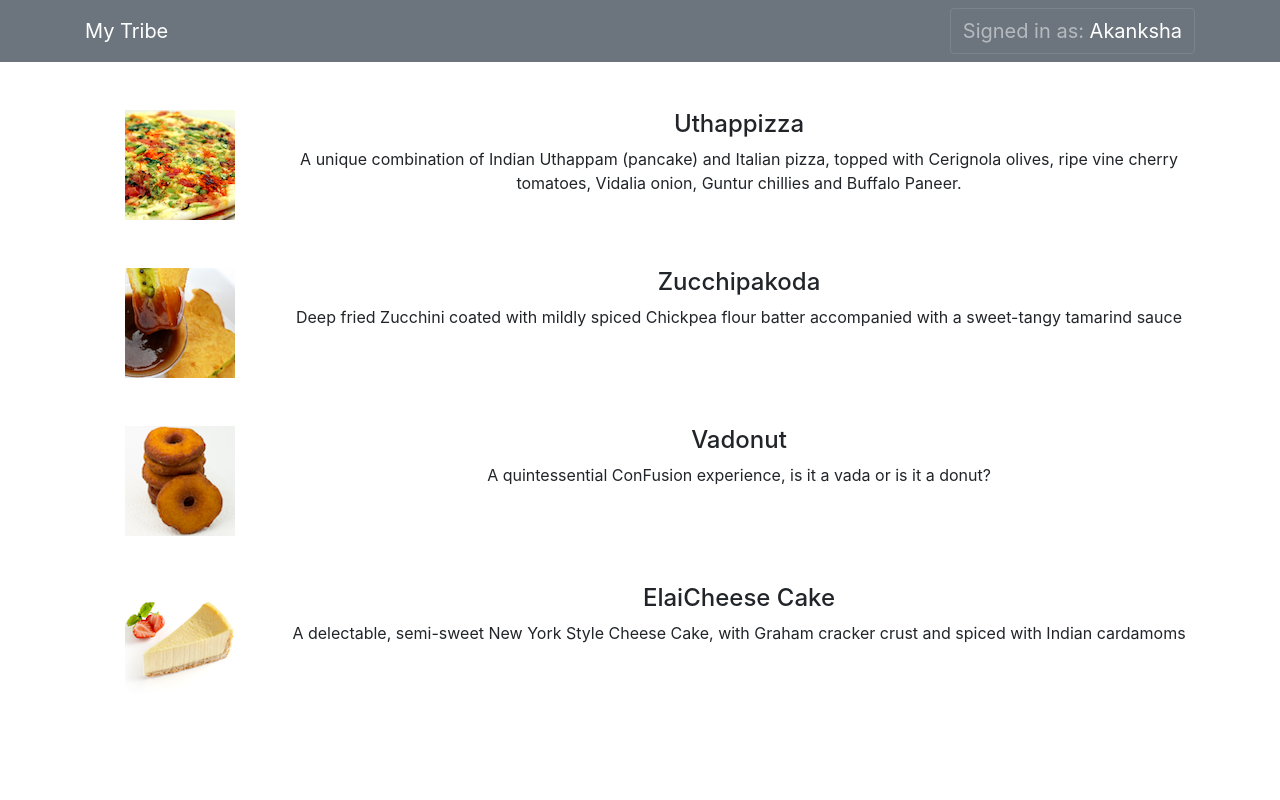
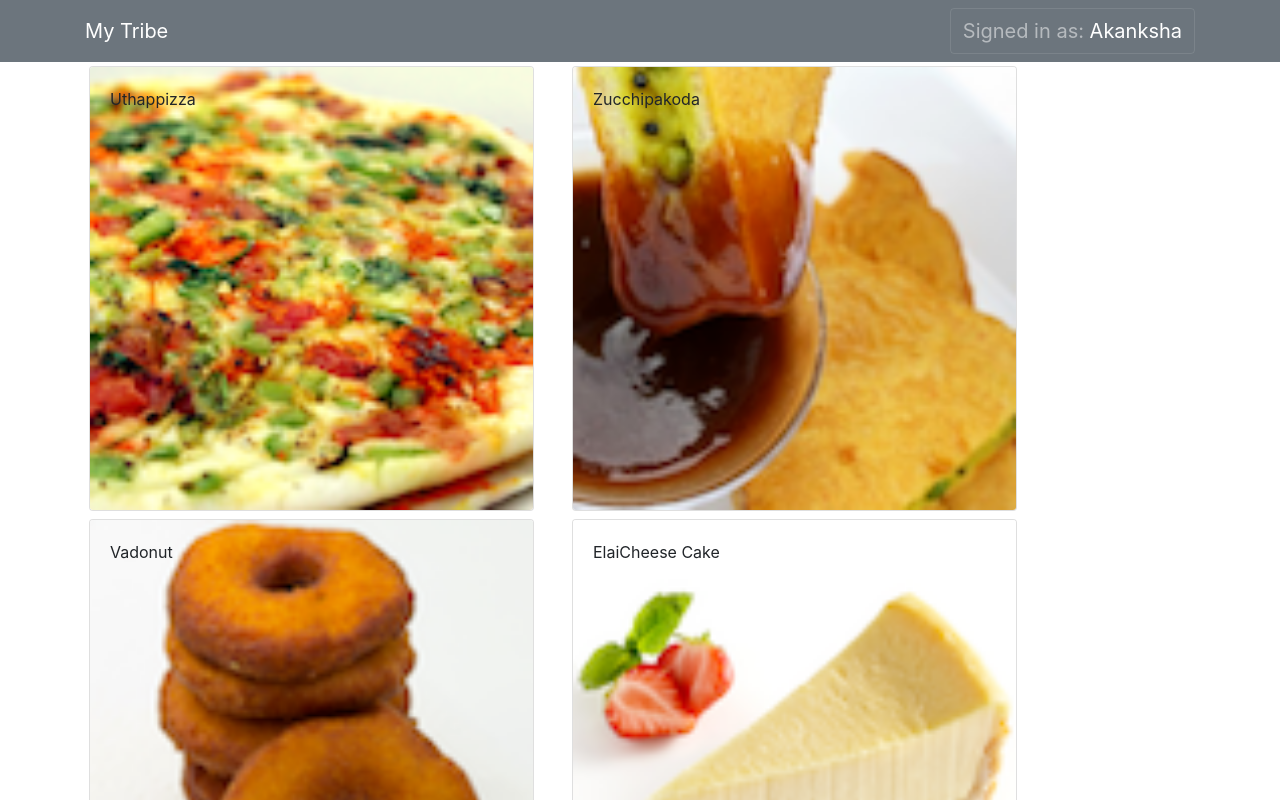
Before and after one commit to Spring-dot/React-confusion, a React (Create React App) app in the folder react/confusion/: page / in a window 1280 px wide. Shown: the top 800 px of the page. Built offline with nearby package versions, Linux system fonts and the light colour scheme.

Commit message:
added card in comp

```diff
--- a/react/confusion/src/App.js
+++ b/react/confusion/src/App.js
@@ -1,12 +1,21 @@
-import React from 'react';
+import React, { Component } from 'react';
 import logo from './logo.svg';
 import './App.css';
 import { Navbar, NavbarBrand, NavbarText, NavbarToggler } from 'reactstrap';
 import Menu from './components/MenuComponent';
+import { DISHES } from './shared/dishes';
 
-function App() {
+class App extends Component {
+  constructor(props){
+    super(props);
+    this.state = {
+      dishes: DISHES
+    };
+  }
+
+  render() {
    return (
-    <div className="App">
+     <div>
        <Navbar dark color="secondary">
          <div className="container">
            <NavbarBrand href="/">
@@ -22,10 +31,12 @@ function App() {
           </div>
 
         </Navbar>
-      <Menu />
+        <Menu dishes ={this.state.dishes} />
       </div>
+
 
    );
   }
+}
 
 export default App;
--- a/react/confusion/src/components/MenuComponent.js
+++ b/react/confusion/src/components/MenuComponent.js
@@ -1,71 +1,61 @@
 import React, { Component } from 'react';
-import { Media } from 'reactstrap';
+import { Card, CardImg, CardImgOverlay, CardTextProps, CardBody, CardTitle, CardText } from 'reactstrap';
 
 class Menu extends Component {
-    constructor(props){
+
+    constructor(props) {
         super(props);
+
         this.state = {
-            dishes: [
-                {
-                  id: 0,
-                  name:'Uthappizza',
-                  image: 'assets/images/uthappizza.png',
-                  category: 'mains',
-                  label:'Hot',
-                  price:'4.99',
-                  description:'A unique combination of Indian Uthappam (pancake) and Italian pizza, topped with Cerignola olives, ripe vine cherry tomatoes, Vidalia onion, Guntur chillies and Buffalo Paneer.'                        },
-               {
-                  id: 1,
-                  name:'Zucchipakoda',
-                  image: 'assets/images/zucchipakoda.png',
-                  category: 'appetizer',
-                  label:'',
-                  price:'1.99',
-                  description:'Deep fried Zucchini coated with mildly spiced Chickpea flour batter accompanied with a sweet-tangy tamarind sauce'                        },
-               {
-                  id: 2,
-                  name:'Vadonut',
-                  image: 'assets/images/vadonut.png',
-                  category: 'appetizer',
-                  label:'New',
-                  price:'1.99',
-                  description:'A quintessential ConFusion experience, is it a vada or is it a donut?'                        },
-               {
-                  id: 3,
-                  name:'ElaiCheese Cake',
-                  image: 'assets/images/elaicheesecake.png',
-                  category: 'dessert',
-                  label:'',
-                  price:'2.99',
-                  description:'A delectable, semi-sweet New York Style Cheese Cake, with Graham cracker crust and spiced with Indian cardamoms'                        }
-               ],
-        };
+            selectedDish: null
+        }
+    }
+
+    onDishSelect(dish) {
+        this.setState({ selectedDish: dish});
+    }
+
+    renderDish(dish) {
+        if (dish != null)
+            return(
+                <Card>
+                    <CardImg top src={dish.image} alt={dish.name} />
+                    <CardBody>
+                      <CardTitle>{dish.name}</CardTitle>
+                      <CardText>{dish.description}</CardText>
+                    </CardBody>
+                </Card>
+            );
+        else
+            return(
+                <div></div>
+            );
     }
 
     render() {
-        const menu = this.state.dishes.map((dish) => {
+        const menu = this.props.dishes.map((dish) => {
             return (
-                <div key={dish.id} className="col-12 mt-5">
-                    <Media tag="li">
-                        <Media left middle>
-                            <Media object src={dish.image} alt={dish.name} />
-
-                        </Media>
-                        <Media body className="ml-5">
-                            <Media heading>{dish.name}</Media>
-                            <p>{dish.description}</p>
-                        </Media>
-                    </Media>
-                </div>
+              <div  className="col-12 col-md-5 m-1">
+                <Card key={dish.id}
+                  onClick={() => this.onDishSelect(dish)}>
+                  <CardImg width="100%" src={dish.image} alt={dish.name} />
+                  <CardImgOverlay>
+                      <CardTitle>{dish.name}</CardTitle>
+                  </CardImgOverlay>
+                </Card>
+              </div>
             );
         });
 
         return (
             <div className="container">
                 <div className="row">
-                    <Media list>
-                        {menu}
-                    </Media>
+                    {menu}
+                </div>
+                <div className="row">
+                  <div  className="col-12 col-md-5 m-1">
+                    {this.renderDish(this.state.selectedDish)}
+                  </div>
                 </div>
             </div>
         );
--- /dev/null
+++ b/react/confusion/src/shared/dishes.js
@@ -0,0 +1,186 @@
+export const DISHES =
+    [
+        {
+        id: 0,
+        name:'Uthappizza',
+        image: 'assets/images/uthappizza.png',
+        category: 'mains',
+        label:'Hot',
+        price:'4.99',
+        description:'A unique combination of Indian Uthappam (pancake) and Italian pizza, topped with Cerignola olives, ripe vine cherry tomatoes, Vidalia onion, Guntur chillies and Buffalo Paneer.',
+        comments: [
+            {
+            id: 0,
+            rating: 5,
+            comment: "Imagine all the eatables, living in conFusion!",
+            author: "John Lemon",
+            date: "2012-10-16T17:57:28.556094Z"
+            },
+            {
+            id: 1,
+            rating: 4,
+            comment: "Sends anyone to heaven, I wish I could get my mother-in-law to eat it!",
+            author: "Paul McVites",
+            date: "2014-09-05T17:57:28.556094Z"
+            },
+            {
+            id: 2,
+            rating: 3,
+            comment: "Eat it, just eat it!",
+            author: "Michael Jaikishan",
+            date: "2015-02-13T17:57:28.556094Z"
+            },
+            {
+            id: 3,
+            rating: 4,
+            comment: "Ultimate, Reaching for the stars!",
+            author: "Ringo Starry",
+            date: "2013-12-02T17:57:28.556094Z"
+            },
+            {
+            id: 4,
+            rating: 2,
+            comment: "It's your birthday, we're gonna party!",
+            author: "25 Cent",
+            date: "2011-12-02T17:57:28.556094Z"
+            }
+        ]                        },
+        {
+        id: 1,
+        name:'Zucchipakoda',
+        image: 'assets/images/zucchipakoda.png',
+        category: 'appetizer',
+        label:'',
+        price:'1.99',
+        description:'Deep fried Zucchini coated with mildly spiced Chickpea flour batter accompanied with a sweet-tangy tamarind sauce',
+        comments: [
+            {
+            id: 0,
+            rating: 5,
+            comment: "Imagine all the eatables, living in conFusion!",
+            author: "John Lemon",
+            date: "2012-10-16T17:57:28.556094Z"
+            },
+            {
+            id: 1,
+            rating: 4,
+            comment: "Sends anyone to heaven, I wish I could get my mother-in-law to eat it!",
+            author: "Paul McVites",
+            date: "2014-09-05T17:57:28.556094Z"
+            },
+            {
+            id: 2,
+            rating: 3,
+            comment: "Eat it, just eat it!",
+            author: "Michael Jaikishan",
+            date: "2015-02-13T17:57:28.556094Z"
+            },
+            {
+            id: 3,
+            rating: 4,
+            comment: "Ultimate, Reaching for the stars!",
+            author: "Ringo Starry",
+            date: "2013-12-02T17:57:28.556094Z"
+            },
+            {
+            id: 4,
+            rating: 2,
+            comment: "It's your birthday, we're gonna party!",
+            author: "25 Cent",
+            date: "2011-12-02T17:57:28.556094Z"
+            }
+        ]
+        },
+        {
+        id: 2,
+        name:'Vadonut',
+        image: 'assets/images/vadonut.png',
+        category: 'appetizer',
+        label:'New',
+        price:'1.99',
+        description:'A quintessential ConFusion experience, is it a vada or is it a donut?',
+        comments: [
+            {
+            id: 0,
+            rating: 5,
+            comment: "Imagine all the eatables, living in conFusion!",
+            author: "John Lemon",
+            date: "2012-10-16T17:57:28.556094Z"
+            },
+            {
+            id: 1,
+            rating: 4,
+            comment: "Sends anyone to heaven, I wish I could get my mother-in-law to eat it!",
+            author: "Paul McVites",
+            date: "2014-09-05T17:57:28.556094Z"
+            },
+            {
+            id: 2,
+            rating: 3,
+            comment: "Eat it, just eat it!",
+            author: "Michael Jaikishan",
+            date: "2015-02-13T17:57:28.556094Z"
+            },
+            {
+            id: 3,
+            rating: 4,
+            comment: "Ultimate, Reaching for the stars!",
+            author: "Ringo Starry",
+            date: "2013-12-02T17:57:28.556094Z"
+            },
+            {
+            id: 4,
+            rating: 2,
+            comment: "It's your birthday, we're gonna party!",
+            author: "25 Cent",
+            date: "2011-12-02T17:57:28.556094Z"
+            }
+        ]
+        },
+        {
+        id: 3,
+        name:'ElaiCheese Cake',
+        image: 'assets/images/elaicheesecake.png',
+        category: 'dessert',
+        label:'',
+        price:'2.99',
+        description:'A delectable, semi-sweet New York Style Cheese Cake, with Graham cracker crust and spiced with Indian cardamoms',
+        comments: [
+            {
+            id: 0,
+            rating: 5,
+            comment: "Imagine all the eatables, living in conFusion!",
+            author: "John Lemon",
+            date: "2012-10-16T17:57:28.556094Z"
+            },
+            {
+            id: 1,
+            rating: 4,
+            comment: "Sends anyone to heaven, I wish I could get my mother-in-law to eat it!",
+            author: "Paul McVites",
+            date: "2014-09-05T17:57:28.556094Z"
+            },
+            {
+            id: 2,
+            rating: 3,
+            comment: "Eat it, just eat it!",
+            author: "Michael Jaikishan",
+            date: "2015-02-13T17:57:28.556094Z"
+            },
+            {
+            id: 3,
+            rating: 4,
+            comment: "Ultimate, Reaching for the stars!",
+            author: "Ringo Starry",
+            date: "2013-12-02T17:57:28.556094Z"
+            },
+            {
+            id: 4,
+            rating: 2,
+            comment: "It's your birthday, we're gonna party!",
+            author: "25 Cent",
+            date: "2011-12-02T17:57:28.556094Z"
+            }
+        ]
+        }
+    ];
```
Lines whose indentation alone changed are shown as unchanged.
